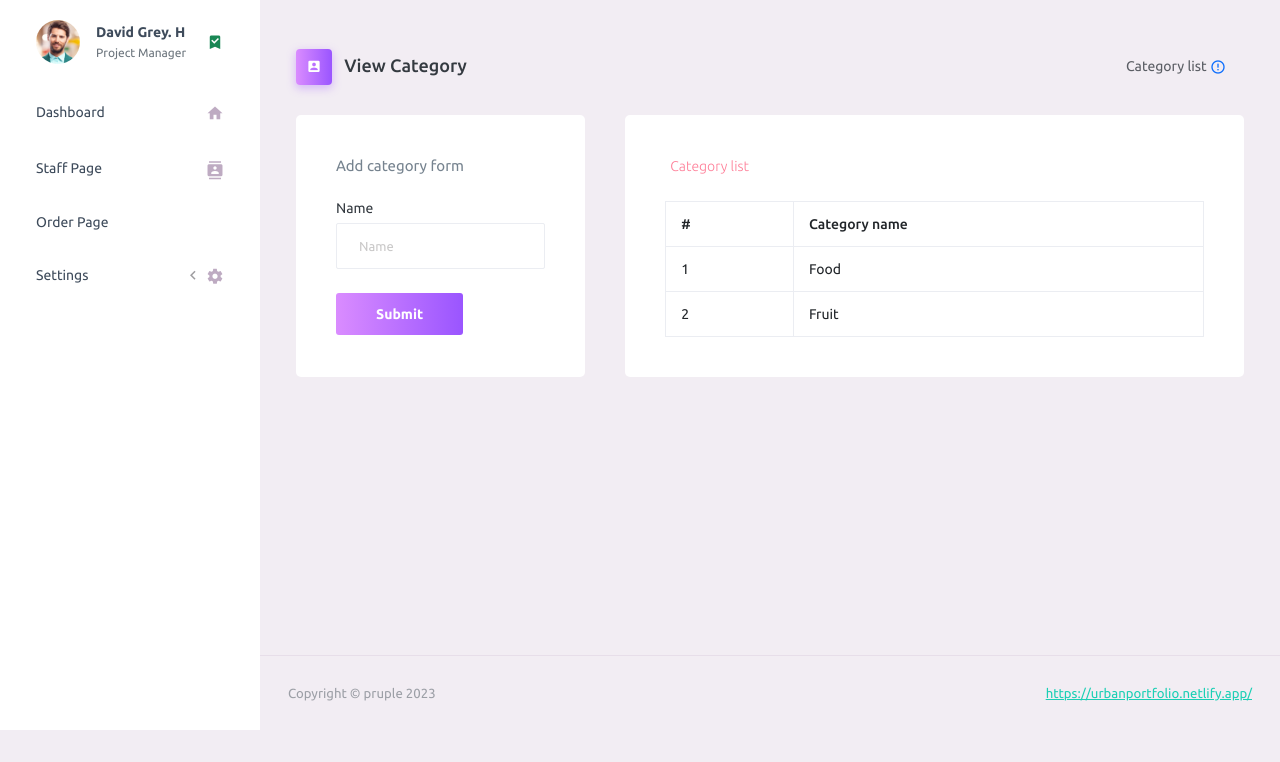
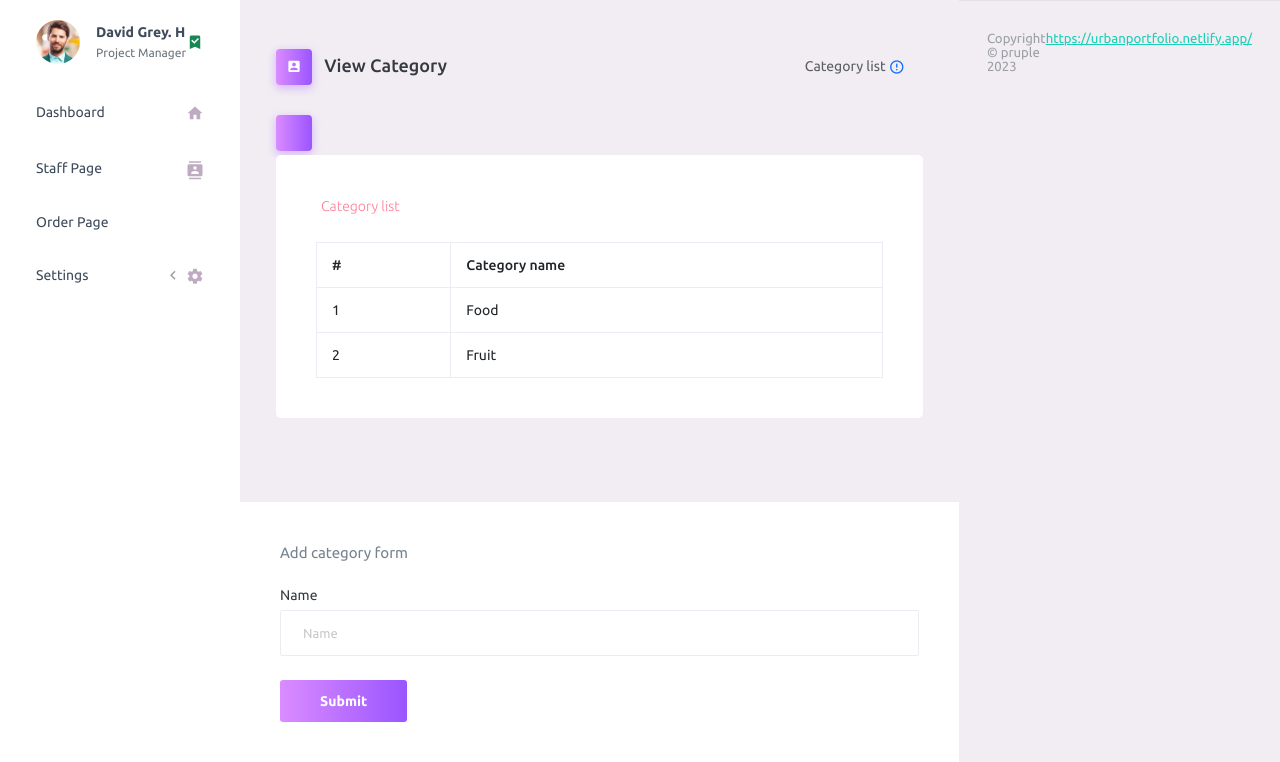
Before and after one commit to urbain32/App-inventory, a Django app: page /category/ in a window 1280 px wide. Shown: the part 70-832 px from the top of the page. Before the commit the page ends 800 px from the top, so only its background shows below. Run offline with Django 4.2, Linux system fonts and the light colour scheme; some libraries are stand-ins or nearby versions.

Commit message:
adding modal button

```diff
--- a/templates/dashboard/category/category.html
+++ b/templates/dashboard/category/category.html
@@ -20,29 +20,19 @@
       </ul>
     </nav>
   </div>
+  <!-- Button trigger modal -->
+  <h3 class="page-title">
+    <span
+      type="button"
+      class="page-title-icon bg-gradient-primary text-white me-2"
+      data-bs-toggle="modal"
+      data-bs-target="#exampleModal"
+    >
+      <i class="mdi mdi-add-items"></i>
+    </span>
+  </h3>
   <div class="row">
-    <div class="col-md-4 grid-margin stretch-card">
-      <div class="card">
-        <div class="card-body">
-          <p class="card-description">Add category form</p>
-          <form class="forms-sample">
-            <div class="form-group">
-              <label for="exampleInputUsername1">Name</label>
-              <input
-                type="text"
-                class="form-control"
-                id="exampleInputName1"
-                placeholder="Name"
-              />
-            </div>
-            <button type="submit" class="btn btn-gradient-primary me-2">
-              Submit
-            </button>
-          </form>
-        </div>
-      </div>
-    </div>
-    <div class="col-lg-8 grid-margin stretch-card">
+    <div class="col-lg-12 grid-margin">
       <div class="card">
         <div class="card-body">
           <p class="card-description"><code>Category list</code></p>
@@ -69,4 +59,7 @@
     </div>
   </div>
 </div>
+<!-- add Modal HTML -->
+{% include "dashboard/category/add.html" %}
+<!-- Edit Modal HTML -->
 {%endblock %}
```
